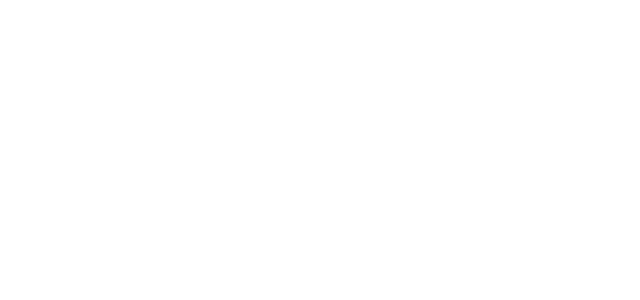
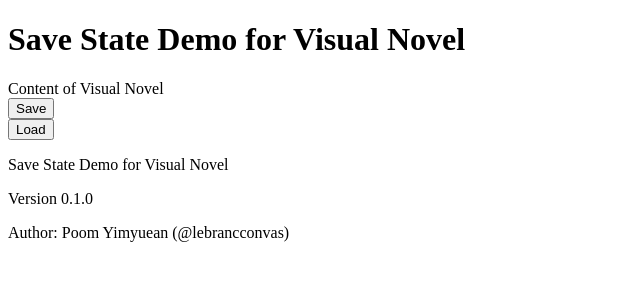
Before and after one commit to lebrancconvas/SaveState-VN-Demo, a React (Vite) app: page / in a window 1280 px wide. Shown: the top 300 px of the page, without its empty margins (0-640 px from the left). Built offline with nearby package versions, Linux system fonts and the light colour scheme.

Commit message:
✨ feat: draft the front-end structure

```diff
--- a/src/App.tsx
+++ b/src/App.tsx
@@ -1,7 +1,25 @@
 function App() {
   return (
     <>
-
+      <header>
+        <h1>Save State Demo for Visual Novel</h1>
+      </header>
+      <section id="content">
+        Content of Visual Novel
+      </section>
+      <section id="control">
+        <section id="save">
+          <button>Save</button>
+        </section>
+        <section id="load">
+          <button>Load</button>
+        </section>
+      </section>
+      <footer>
+        <p>Save State Demo for Visual Novel</p>
+        <p>Version 0.1.0</p>
+        <p>Author: Poom Yimyuean (@lebrancconvas)</p>
+      </footer>
     </>
   )
 }
```
